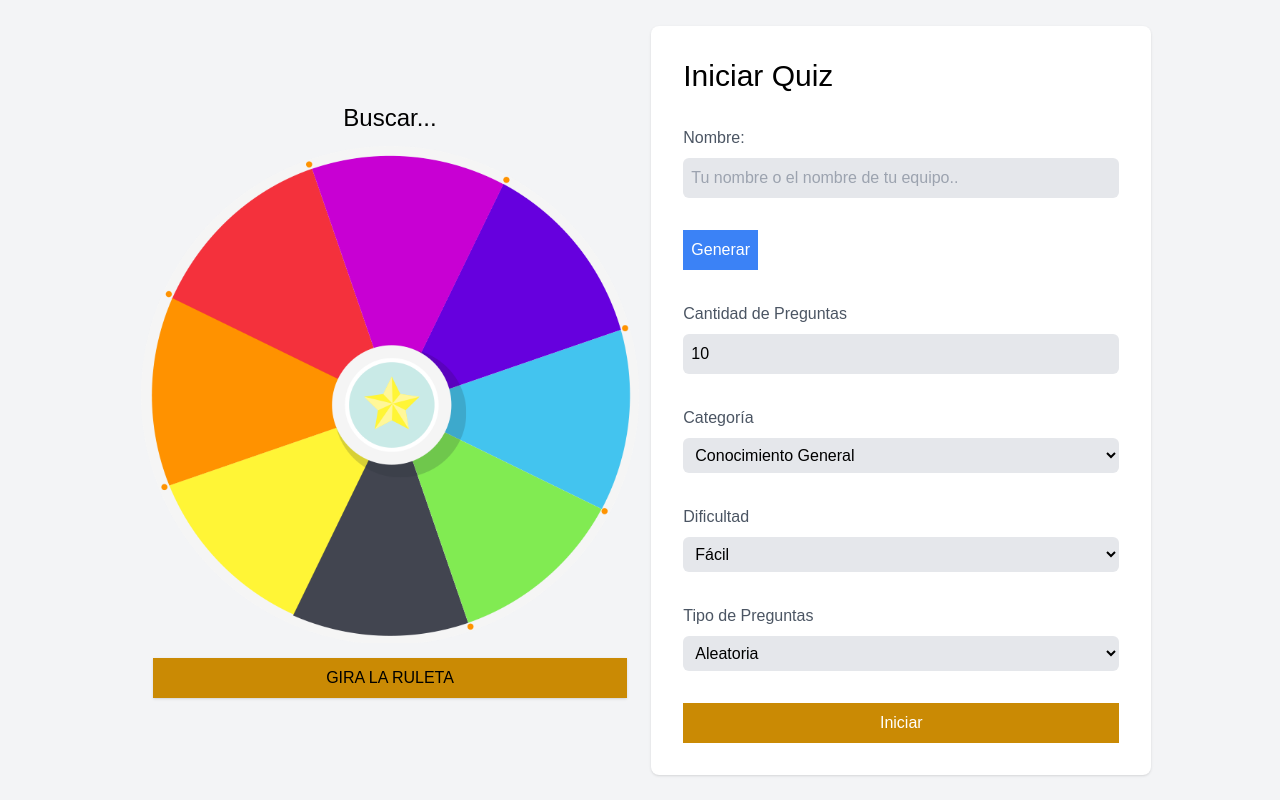
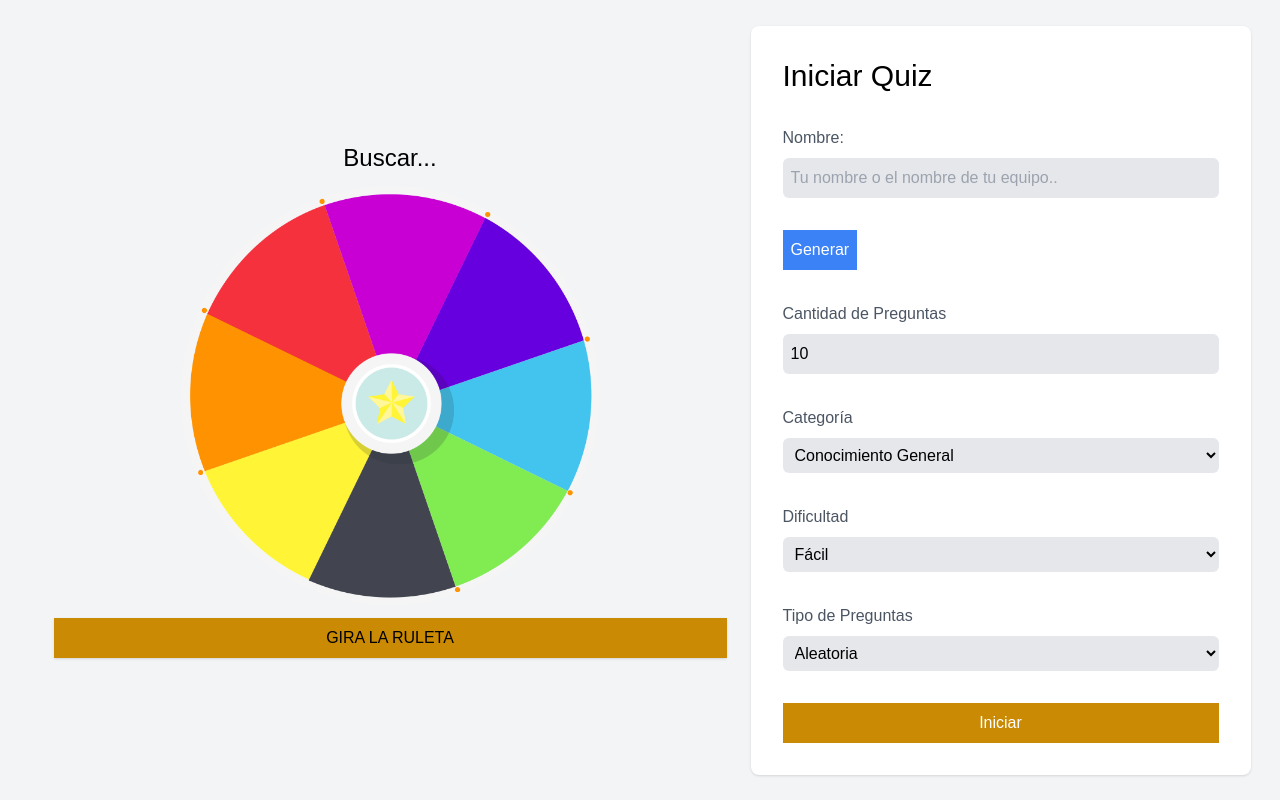
Before and after one commit to cristianemoyano/quiz, a React (Create React App) app in the folder app/: page / in a window 1280 px wide. Built offline with nearby package versions, Linux system fonts and the light colour scheme.

Commit message:
fix image

```diff
--- a/app/src/Components/Ruleta.tsx
+++ b/app/src/Components/Ruleta.tsx
@@ -12,11 +12,11 @@ const Ruleta = () => {
         <div className='p-3 text-center '>
              <h2 className={`text-2xl font-medium p-3 ${!isRuletaAnimated ? "" : "blurry-text"}`}> {category}</h2>
 
-            <p>
+            <p className='justify-center flex items-center'>
                 <img
                     id="img-ruleta"
                     src={ruletaImg}
-                    style={{ transform: 'rotate(' + ruletaGrados + 'deg)', WebkitTransform: 'rotate(' + ruletaGrados + 'deg)', height: 500 }}
+                    style={{ transform: 'rotate(' + ruletaGrados + 'deg)', WebkitTransform: 'rotate(' + ruletaGrados + 'deg)', height: "60%", width: "60%" }}
                     alt="Ruleta"
                     onTransitionEnd={(e)=>{
                         stopRuleta()
```
